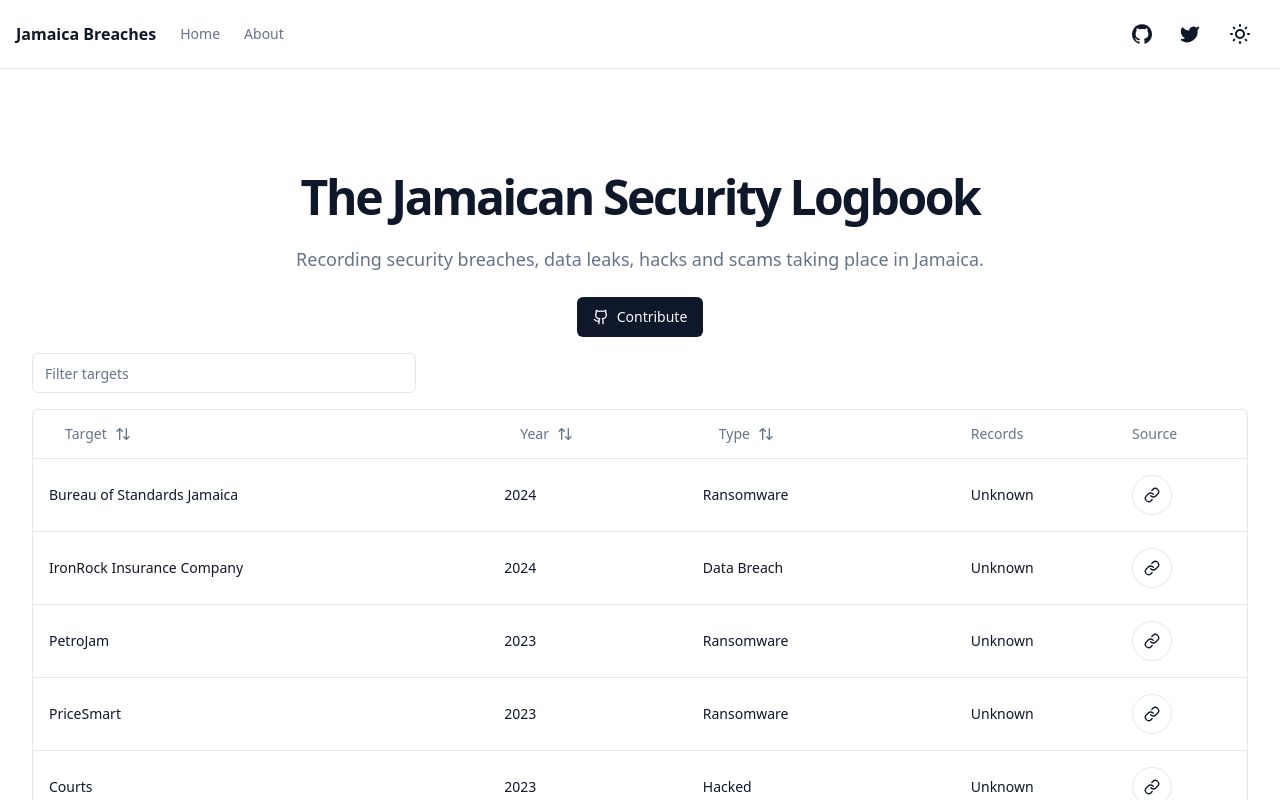
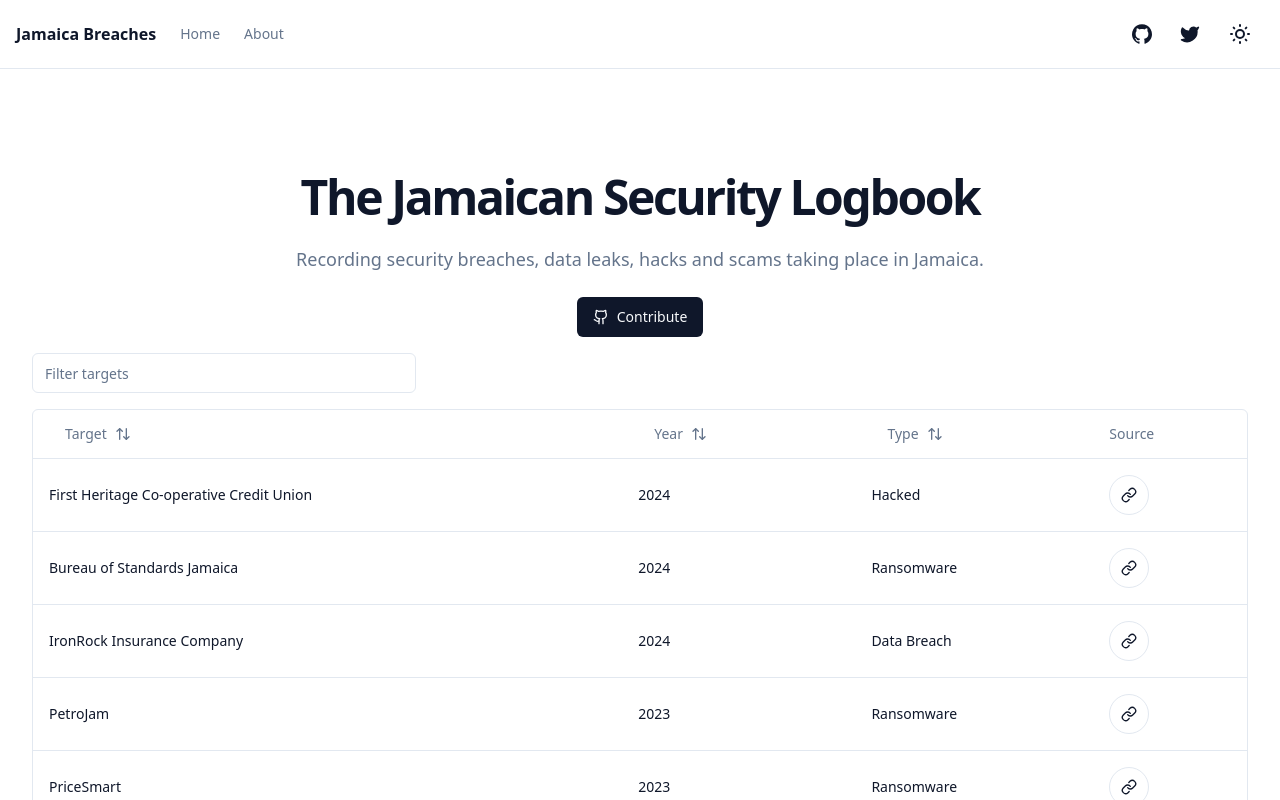
Before and after one commit to everonegraham/jamaicabreaches, a Next.js app: page / in a window 1280 px wide. Shown: the top 800 px of the page. Built offline with nearby package versions, Linux system fonts and the light colour scheme.

Commit message:
Adding FHC and removed records from the json file.
Records isn't adding much to the logbook.

```diff
--- a/components/breaches/columns.tsx
+++ b/components/breaches/columns.tsx
@@ -16,7 +16,6 @@
   target: string
   year: number
   type: string
-  records: string
   source:{
     [key: string]: any
   };
@@ -67,10 +66,6 @@
       },
     },
     {
-      accessorKey: "records",
-      header: "Records",
-    },
-    {
       accessorKey: "source",
       header: "Source",
       cell: ({ row }) => {
--- a/data/breaches.json
+++ b/data/breaches.json
@@ -1,9 +1,16 @@
 [
+    {
+        "target": "First Heritage Co-operative Credit Union",
+        "year": 2024,
+        "type": "Hacked",
+        "source": {
+            "Jamaica Observer": "https://www.jamaicaobserver.com/2024/05/24/fhc-advises-members-high-alert-cyber-incident"
+        }
+    },
     {
         "target": "Bureau of Standards Jamaica",
         "year": 2024,
         "type": "Ransomware",
-        "records": "Unknown",
         "source": {
             "Jamaica Gleaner": "https://jamaica-gleaner.com/article/lead-stories/20240511/bsj-hit-cyberattack"
         }
@@ -12,7 +19,6 @@
         "target": "IronRock Insurance Company",
         "year": 2024,
         "type": "Data Breach",
-        "records": "Unknown",
         "source": {
             "Jamaica Stock Exchange": "https://www.jamstockex.com/ironrock-insurance-co-ltd-roc-cyber-incident",
             "Company Notice": "https://drive.google.com/file/d/1Bf2MpqqIZ57gHSp_9u2rNQZQDamaurjd"
@@ -22,7 +28,6 @@
         "target": "PetroJam",
         "year": 2023,
         "type": "Ransomware",
-        "records": "Unknown",
         "source": {
             "Jamaica Gleaner": "https://jamaica-gleaner.com/article/news/20231219/petrojam-hacked-scale-unknown",
             "Jamaica Star":"https://jamaica-star.com/article/news/20231219/petrojam-victim-cyber-incident"
@@ -32,7 +37,6 @@
         "target": "PriceSmart",
         "year": 2023,
         "type": "Ransomware",
-        "records": "Unknown",
         "source": {
             "Screenshot": "https://drive.google.com/file/d/18F9e-0ciQ-blWpepQsePf3d5ZQ_u4YDX"
         }
@@ -41,7 +45,6 @@
         "target": "Courts",
         "year": 2023,
         "type": "Hacked",
-        "records": "Unknown",
         "source": {
             "Screenshot": "https://drive.google.com/file/d/18Cmq1KSm96GT3xd_xHbj2lpSBv26oN0C"
         }
@@ -51,7 +54,6 @@
         "target": "Applekings Ja",
         "year": 2023,
         "type": "Hacked",
-        "records": "Unknown",
         "source": {
             "Screenshot": "https://drive.google.com/file/d/11fkzPoUsuGfGDuFScr3LxDaylpmidgdX"
         }
@@ -60,7 +62,6 @@
         "target": "Derrimon Trading Co. Ltd.",
         "year": 2023,
         "type": "Ransomware",
-        "records": "Unknown",
         "source": {
             "Twitter Post": "https://twitter.com/FalconFeedsio/status/1701531215914844581",
             "Screenshot": "https://drive.google.com/file/d/1cMZOaDPvBsOgaXzzQVTwIdV6_HC3HJoT",
@@ -72,7 +73,6 @@
         "target": "Jamaica Inn",
         "year": 2023,
         "type": "Ransomware",
-        "records": "Unknown",
         "source": {
             "Screenshot (1)": "https://drive.google.com/file/d/1pZ_Y0ySHgKg3ZW5tCADiIeyASz1EhMOh",
             "Screenshot (2)": "https://drive.google.com/file/d/1P8-Bin2z_Tgrvd6WukCAMaxxvsMy1o96"
@@ -82,7 +82,6 @@
         "target": "Financial Services Commission (FSC)",
         "year": 2023,
         "type": "Ransomware",
-        "records": "Unknown",
         "source": {
             "Twitter Post (1)": "https://twitter.com/FSCJamaica/status/1699518209714426223",
             "Press Release (1)":"https://drive.google.com/file/d/1BG_fGvhd8m7-hu2_PcA13XzxhAZAyXAY",
@@ -98,7 +97,6 @@
         "target": "Kalilah Reynolds Media",
         "year": 2023,
         "type": "Social Media Hijack",
-        "records": "Unknown",
         "source": {
             "Newsletter (1)": "https://us10.campaign-archive.com/?u=eb8cd998e4048da34306c76f1&id=b78ab544ea",
             "Newsletter (2)": "https://us10.campaign-archive.com/?u=eb8cd998e4048da34306c76f1&id=10e5f4cde1"
@@ -108,7 +106,6 @@
         "target": "The Institute of Caribbean Studies (UWI Mona)",
         "year": 2023,
         "type": "Social Media Hijack",
-        "records": "Unknown",
         "source": {
             "Screenshot (1)": "https://drive.google.com/file/d/1CR5XipeCu5rXJ2qSkaWJRXqusk2VvgLR",
             "Screenshot (2)": "https://drive.google.com/file/d/1Dq_017muqxOlJmv8C2j2IydEv16wgLRN",
@@ -119,7 +116,6 @@
         "target": "Jamaica Observer",
         "year": 2023,
         "type": "Social Media Hijack",
-        "records": "Unknown",
         "source": {
             "Screenshot (1)": "https://drive.google.com/file/d/1yfc8YFLy0c6MhX9lkDm3yBzcr0FOVQOQ",
             "Screenshot (2)": "https://drive.google.com/file/d/1FovRxTpiSa0BQf3gPmAi7hoTflR7bLYS",
@@ -130,8 +126,7 @@
     {
         "target": "JamaicaEye",
         "year": 2023,
-        "type": "Hack",
-        "records": "Unknown",
+        "type": "Hacked",
         "source": {
             "Twitter Post": "https://twitter.com/mnsgovjm/status/1667858108343808000",
             "Jamaica Observer": "https://www.jamaicaobserver.com/latest-news/jamaicaeye-hit-by-cyber-attack-security-ministry",
@@ -148,7 +143,6 @@
         "target": "Mayberry Investments",
         "year": 2023,
         "type": "Ransomware",
-        "records": "Unknown",
         "source": {
             "Jamaica Observer": "https://www.jamaicaobserver.com/business/under-attack",
             "Jamaica Observer (2)": "https://www.jamaicaobserver.com/business/no-ransom-paid",
@@ -164,7 +158,6 @@
         "target": "Office of the Prime Minister",
         "year": 2023,
         "type": "Unknown",
-        "records": "Unknown",
         "source": {
             "Jamaica Observer": "https://www.jamaicaobserver.com/latest-news/opm-hit-by-cyberattack",
             "Jamaica Gleaner": "https://jamaica-gleaner.com/article/news/20230216/office-prime-minister-hit-cyberattack",
@@ -176,7 +169,6 @@
         "target": "South East Regional Health Authority",
         "year": 2023,
         "type": "Ransomware",
-        "records": "Unknown",
         "source": {
             "Jamaica Observer": "https://www.jamaicaobserver.com/latest-news/ict-other-services-impacted-by-cyberattack-serha",
             "Jamaica Observer (2)": "https://www.jamaicaobserver.com/latest-news/pnp-calls-on-tufton-to-address-alleged-data-breach-at-serha",
@@ -188,7 +180,6 @@
         "target": "R Hotel Jamaica",
         "year": 2022,
         "type": "Ransomware",
-        "records": "Unknown",
         "source": {
             "Red Packet Security": "https://www.redpacketsecurity.com/lockbit-3-0-ransomware-victim-rhotelja-com",
             "Screenshot": "https://drive.google.com/file/d/1kVaeHgGusETpgEX60NllT0LzyypoboHs"
@@ -198,7 +189,6 @@
         "target": "Northern Caribbean University",
         "year": 2022,
         "type": "Ransomware",
-        "records": "Unknown",
         "source": {
             "Jamaica Gleaner": "https://jamaica-gleaner.com/article/lead-stories/20220128/update-hackers-hold-ncu-ransom",
             "Jamaica Gleaner (2)": "https://jamaica-gleaner.com/article/lead-stories/20220209/ransomware-attack-less-disruptive-earlier-thought-ncu-says",
@@ -211,7 +201,6 @@
         "target": "Massy Jamaica Distribution Limited",
         "year": 2022,
         "type": "Ransomware",
-        "records": "~705,000",
         "source": {
             "Jamaica Gleaner": "https://jamaica-gleaner.com/article/esponsored/20221017/massys-ransomware-attack-exposes-consumers-and-companies",
             "Red Packet Security": "https://www.redpacketsecurity.com/lockbit-3-0-ransomware-victim-hdhopwood-com",
@@ -223,7 +212,6 @@
         "target": "JamCovid App",
         "year": 2021,
         "type": "Exposed Data",
-        "records": "~500,000",
         "source": {
             "Tech Crunch": "https://techcrunch.com/2021/02/26/amber-group-jamcovid-data-exposed"
         }
@@ -232,7 +220,6 @@
         "target": "JamCovid App",
         "year": 2021,
         "type": "Exposed Keys",
-        "records": "Unknown",
         "source": {
             "Tech Crunch": "https://techcrunch.com/2021/02/22/jamaica-amber-group-jamcovid-security-lapse",
             "Jamaica Gleaner": "https://jamaica-gleaner.com/article/news/20210222/another-alleged-jamcovid-security-flaw-uncovered",
@@ -248,7 +235,6 @@
         "target": "JamCovid App",
         "year": 2021,
         "type": "Exposed Data",
-        "records": "~425,000",
         "source": {
             "Tech Crunch": "https://techcrunch.com/2021/02/17/jamaica-immigration-travelers-data-exposed",
             "Jamaica Gleaner": "https://jamaica-gleaner.com/article/lead-stories/20210218/data-breach-blowback-jamcovid-exposure-treasure-trove-scammers-says",
@@ -261,7 +247,6 @@
         "target": "Digicel Group",
         "year": 2021,
         "type": "Ransomware",
-        "records": "Unknown",
         "source": {
             "Screenshot": "https://drive.google.com/file/d/16DGlP3pwBKE09Gr0rFf5iik5_hx6eIBP"
         }
@@ -270,7 +255,6 @@
         "target": "Jamaica Public Service Company",
         "year": 2020,
         "type": "Exposed Data",
-        "records": "Unknown",
         "source": {
             "Jamaica Gleaner": "https://jamaica-gleaner.com/article/lead-stories/20221023/left-dark"
         }
@@ -279,7 +263,6 @@
         "target": "Burger King Jamaica",
         "year": 2020,
         "type": "Ransomware",
-        "records": "Unknown",
         "source": {
             "Screenshot": "https://drive.google.com/file/d/16HC-fzqYMviJUTAhczHEkxYNzYzVinYh"
         }
@@ -288,7 +271,6 @@
         "target": "SchoolManagerJa",
         "year": 2017,
         "type": "Ransomware",
-        "records":"~14,000",
         "source": {
             "Jamaica Gleaner": "https://jamaica-gleaner.com/article/lead-stories/20170430/us5000-or-else-hackers-hijack-data-16-jamaican-schools-and-demand"
         }
@@ -296,8 +278,7 @@
     {
         "target": "Office of the Director of Public Prosecutions",
         "year": 2013,
-        "type": "Hack",
-        "records": "Unknown",
+        "type": "Hacked",
         "source": {
             "Jamaica Gleaner": "https://jamaica-gleaner.com/power/42693"
         }
@@ -305,8 +286,7 @@
     {
         "target": "Tax Administration of Jamaica",
         "year": 2013,
-        "type": "Hack",
-        "records": "Unknown",
+        "type": "Hacked",
         "source": {
             "Jamaica Gleaner": "https://jamaica-gleaner.com/gleaner/20120629/lead/lead5.html"
         }
@@ -314,8 +294,7 @@
     {
         "target": "Digicel Group",
         "year": 2013,
-        "type": "Hack",
-        "records": "Unknown",
+        "type": "Hacked",
         "source": {
             "Jamaica Gleaner": "https://jamaica-gleaner.com/gleaner/20130126/lead/lead1.html"
         }
@@ -323,8 +302,7 @@
     {
         "target": "Digicel Group",
         "year": 2009,
-        "type": "Hack",
-        "records": "Unknown",
+        "type": "Hacked",
         "source": {
             "Radio Jamaica News": "http://radiojamaicanewsonline.com/local/credit-scam-mastermind-denied-bail"
         }
```
